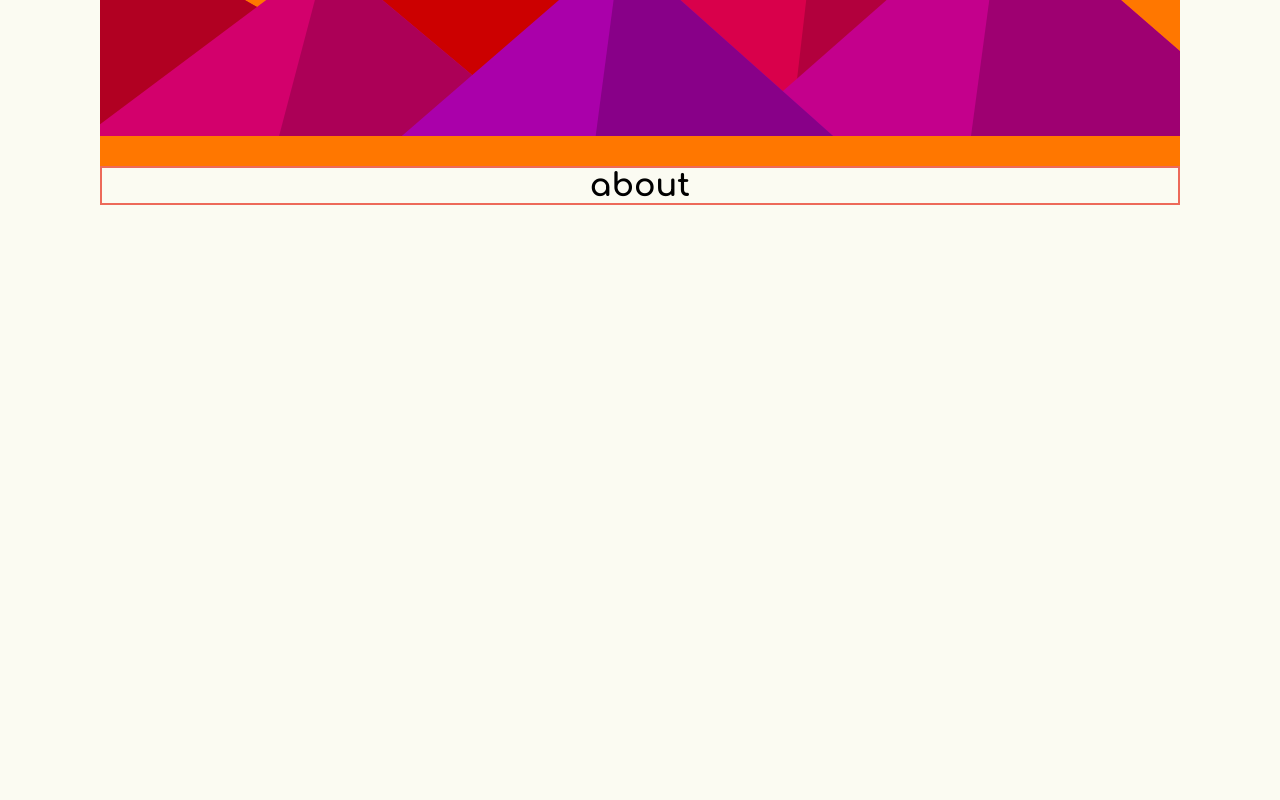
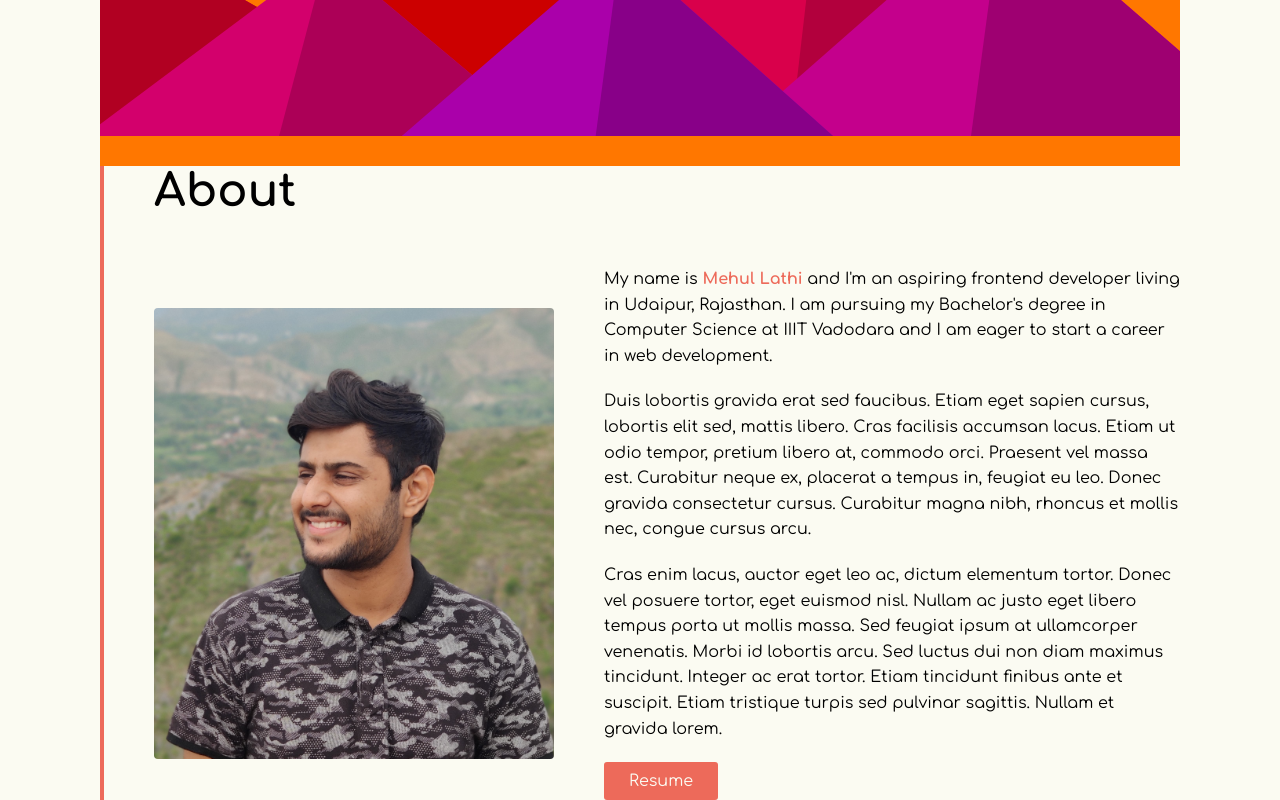
Before and after one commit to codedr0id/Portfolio, a React (Create React App) app: page / in a window 1280 px wide. Shown: the part 634-1434 px from the top of the page. Before the commit the page ends 839 px from the top, so only its background shows below. Built offline with nearby package versions, Linux system fonts and the light colour scheme.

Commit message:
Added about section

```diff
--- a/src/App.scss
+++ b/src/App.scss
@@ -8,6 +8,67 @@
 }
 
 main {
-  border: 2px solid $color-primary;
-  padding: 0 20rem;
+  // border: 2px solid $color-primary;
+  // padding: 0 20rem;
+  display: grid;
+  grid-template-columns: 1fr minmax(10px, 120rem) 1fr;
+
+  & > * {
+    grid-column: 2/3;
+    padding-left: 5rem;
+    border-left: 4px solid $color-primary;
+  }
 }
+
+// HEADER
+.section-title {
+  font-size: 4.5rem;
+  margin-bottom: 5rem;
+  position: relative;
+
+  &:not(:first-child) {
+    padding-top: 10rem;
+  }
+
+  &::before {
+    content: '';
+    position: absolute;
+    width: 4rem;
+    height: 4rem;
+    left: -50%;
+    top: 50%;
+    transform: translateY(-50%);
+  }
+}
+
+.highlight {
+  color: $color-primary;
+  font-weight: 700;
+}
+
+// BUTTON
+.cta {
+  padding: 1rem 2.5rem;
+  border-radius: 0.3rem;
+  background-color: $color-primary;
+  transition: background-color 0.2s;
+  display: block;
+
+  &:link,
+  &:visited {
+    color: $color-white;
+    text-decoration: none;
+  }
+
+  &:hover {
+    background-color: $color-primary-dark;
+  }
+
+  &:focus {
+    outline: none;
+  }
+
+  &:active {
+    transform: scale(0.9);
+  }
+}
--- a/src/components/About.js
+++ b/src/components/About.js
@@ -1,12 +1,34 @@
 import React, { Component } from 'react';
 import '../scss/About.scss';
+import aboutPhoto from '../img/me-light.jpg';
 
 class About extends Component {
   render() {
     return (
-      <div className="About">
-        <h1>about</h1>
-      </div>
+      <section className="About" id="about">
+        <h1 className="section-title">About</h1>
+	        <div className="About__photo-container">
+          <img src={aboutPhoto} alt="about photo" className="About__photo" />
+        </div>
+        <div className="About__description">
+          <p>
+            My name is <span class="highlight">Mehul Lathi</span> and I'm an aspiring
+            frontend developer living in Udaipur, Rajasthan. I am pursuing my Bachelor's degree in Computer
+            Science at IIIT Vadodara and I am eager to start a career in web development.
+          </p>
+
+          <p>
+            Duis lobortis gravida erat sed faucibus. Etiam eget sapien cursus, lobortis elit sed, mattis libero. Cras facilisis accumsan lacus. Etiam ut odio tempor, pretium libero at, commodo orci. Praesent vel massa est. Curabitur neque ex, placerat a tempus in, feugiat eu leo. Donec gravida consectetur cursus. Curabitur magna nibh, rhoncus et mollis nec, congue cursus arcu.
+          </p>
+
+          <p>
+            Cras enim lacus, auctor eget leo ac, dictum elementum tortor. Donec vel posuere tortor, eget euismod nisl. Nullam ac justo eget libero tempus porta ut mollis massa. Sed feugiat ipsum at ullamcorper venenatis. Morbi id lobortis arcu. Sed luctus dui non diam maximus tincidunt. Integer ac erat tortor. Etiam tincidunt finibus ante et suscipit. Etiam tristique turpis sed pulvinar sagittis. Nullam et gravida lorem.
+          </p>
+        </div>
+        <a href="#" className="cta">
+          Resume
+        </a>
+      </section>
     );
   }
 }
--- a/src/scss/About.scss
+++ b/src/scss/About.scss
@@ -0,0 +1,47 @@
+.About {
+  display: grid;
+  grid-template-rows: repeat(3, auto);
+  grid-template-columns: repeat(2, autofit);
+  // grid-gap: 5rem;
+  place-items: center;
+
+  .section-title {
+    grid-row: 1/2;
+    grid-column: 1/2;
+    justify-self: left;
+  }
+
+  &__photo-container {
+    grid-row: 2/4;
+    grid-column: 1/2;
+
+    width: 40rem;
+    border-radius: 4px;
+    overflow: hidden;
+  }
+
+  &__photo {
+    width: 100%;
+    height: auto;
+    display: block;
+  }
+
+  &__description {
+    grid-row: 2/3;
+    grid-column: 2/3;
+    margin-left: 5rem;
+    text-align: left;
+
+    p {
+      margin-bottom: 2rem;
+      line-height: 1.6;
+    }
+  }
+
+  .cta {
+    grid-row: 3/4;
+    grid-column: 2/3;
+    justify-self: left;
+    margin-left: 5rem;
+  }
+}
--- a/src/scss/Header.scss
+++ b/src/scss/Header.scss
@@ -8,8 +8,6 @@
   justify-content: center;
   align-items: flex-start;
   position: relative;
-//   left: 50%;
-//   transform: translateX(-50%);
 
   color: $color-black;
   background-color: #ff7700;
@@ -30,29 +28,4 @@
     color: $color-gray;
     transform: translateY(-120%);
   }
-
-  .cta {
-    padding: 1rem 2.5rem;
-    border-radius: 0.3rem;
-    background-color: $color-primary;
-    transition: background-color 0.2s;
-
-    &:link,
-    &:visited {
-      color: $color-white;
-      text-decoration: none;
-    }
-
-    &:hover {
-      background-color: $color-primary-dark;
-    }
-
-    &:focus {
-      outline: none;
-    }
-
-    &:active {
-      transform: scale(0.9);
-    }
-  }
 }
```
Also changed, not shown: src/img/me-light.jpg (added).
